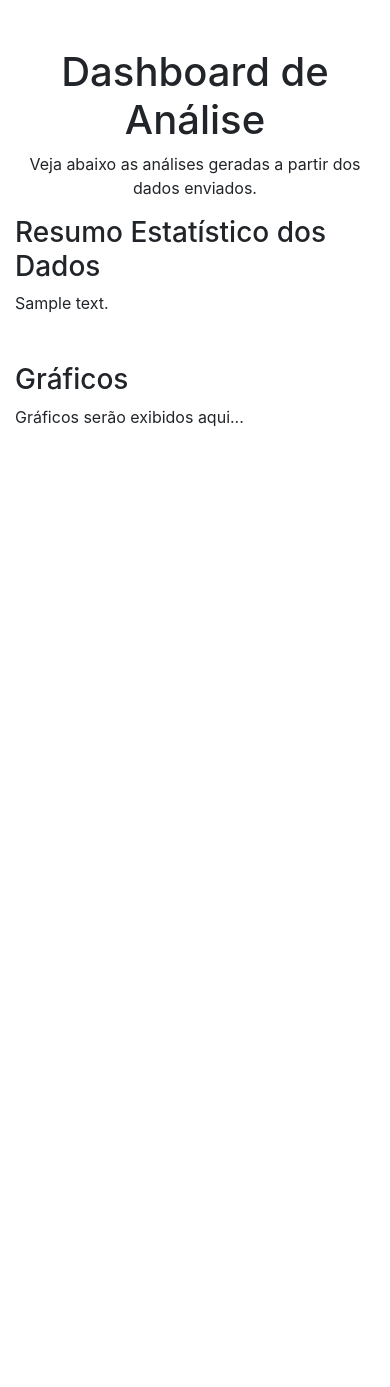
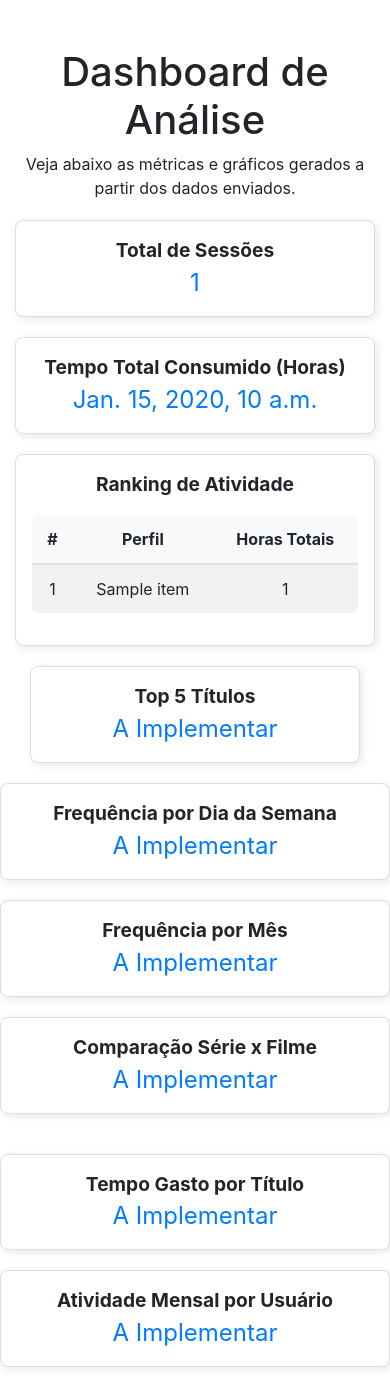
Before and after one commit to Joao-Messias/analise-dados-netflix, a Django app: template analysis/templates/analysis/dashboard.html in a window 390 px wide. Before the commit the page ends 427 px from the top, so only its background shows below. Run offline with Django 5.2, Linux system fonts and the light colour scheme; the template is opened without the code that fills it: most values are stand-ins (such as "Sample title", 1, 10 or a date in 2020); some libraries are stand-ins or nearby versions.

Commit message:
initialize project structure with DataCleaner and main metrics

```diff
--- a/analysis/services/data_cleaner.py
+++ b/analysis/services/data_cleaner.py
@@ -1,9 +1,13 @@
 class DataCleaner:
     @staticmethod
     def clean_data(data):
+        # Padronizar os nomes das colunas para substituir espaços por underscores
+        data.columns = data.columns.str.replace(' ', '_')
 
-        filtered_data = data[data['Supplemental Video Type'].isnull()]
+        # Filtrar os dados para manter apenas as linhas em que "Supplemental Video Type" é nulo
+        filtered_data = data[data['Supplemental_Video_Type'].isnull()]
 
+        # Criar a nova coluna "type" com base na presença de ":" no título
         filtered_data['type'] = filtered_data['Title'].apply(
             lambda x: 'tv series' if ':' in str(x) else 'movie'
         )
--- a/analysis/templates/analysis/dashboard.html
+++ b/analysis/templates/analysis/dashboard.html
@@ -5,21 +5,157 @@
     <meta name="viewport" content="width=device-width, initial-scale=1.0">
     <title>Dashboard</title>
     <link rel="stylesheet" href="https://stackpath.bootstrapcdn.com/bootstrap/4.5.2/css/bootstrap.min.css">
+    <style>
+        .card {
+            border: 1px solid #ddd;
+            border-radius: 8px;
+            padding: 15px;
+            text-align: center;
+            margin-bottom: 20px;
+            box-shadow: 2px 2px 8px rgba(0, 0, 0, 0.1);
+        }
+
+        .row {
+            margin-top: 20px;
+        }
+
+        .metric-title {
+            font-size: 1.2em;
+            font-weight: bold;
+        }
+
+        .metric-value {
+            font-size: 1.5em;
+            color: #007bff;
+        }
+
+        .table {
+            border: 1px solid #ddd;
+            border-radius: 8px;
+            overflow: hidden;
+        }
+
+        .table th, .table td {
+            text-align: center;
+        }
+
+        .table th {
+            background-color: #f8f9fa;
+            font-weight: bold;
+        }
+
+        .table-hover tbody tr:hover {
+            background-color: #f1f1f1;
+        }
+    </style>
 </head>
 <body>
 <div class="container mt-5">
     <h1 class="text-center">Dashboard de Análise</h1>
-    <p class="text-center">Veja abaixo as análises geradas a partir dos dados enviados.</p>
+    <p class="text-center">Veja abaixo as métricas e gráficos gerados a partir dos dados enviados.</p>
 
-    <!-- Exibe o resumo dos dados -->
-    <h3>Resumo Estatístico dos Dados</h3>
-    <div>
-        {{ data_summary|safe }}
+    <!-- Grade de Métricas -->
+    <div class="row">
+        <!-- Total de Sessões -->
+        <div class="col-md-3">
+            <div class="card">
+                <div class="metric-title">Total de Sessões</div>
+                <div class="metric-value">{{ total_sessions }}</div>
+            </div>
+        </div>
+
+        <!-- Tempo Total Consumido -->
+        <div class="col-md-3">
+            <div class="card">
+                <div class="metric-title">Tempo Total Consumido (Horas)</div>
+                <div class="metric-value">{{ total_time }}</div>
+            </div>
+        </div>
+
+        <!-- Ranking de Atividade por Usuário -->
+        <div class="col-md-3">
+            <div class="card">
+                <div class="metric-title">Ranking de Atividade</div>
+                <table class="table table-striped table-hover mt-3">
+                    <thead>
+                    <tr>
+                        <th>#</th>
+                        <th>Perfil</th>
+                        <th>Horas Totais</th>
+                    </tr>
+                    </thead>
+                    <tbody>
+                    {% for item in ranking_by_hours %}
+                        <tr>
+                            <td>{{ forloop.counter }}</td>
+                            <td>{{ item.Profile_Name }}</td>
+                            <td>{{ item.Total_Hours }}</td>
+                        </tr>
+                    {% endfor %}
+                    </tbody>
+                </table>
+            </div>
+        </div>
     </div>
 
-    <!-- Espaço reservado para gráficos -->
-    <h3 class="mt-5">Gráficos</h3>
-    <p>Gráficos serão exibidos aqui...</p>
+    <!-- Top 5 Títulos Mais Vistos -->
+    <div class="col-md-3">
+        <div class="card">
+            <div class="metric-title">Top 5 Títulos</div>
+            <div class="metric-value">A Implementar</div>
+        </div>
+    </div>
 </div>
+
+<!-- Grade de Gráficos -->
+<div class="row">
+    <!-- Frequência por Dia da Semana -->
+    <div class="col-md-4">
+        <div class="card">
+            <div class="metric-title">Frequência por Dia da Semana</div>
+            <div class="metric-value">A Implementar</div>
+        </div>
+    </div>
+
+    <!-- Frequência Assistida por Mês -->
+    <div class="col-md-4">
+        <div class="card">
+            <div class="metric-title">Frequência por Mês</div>
+            <div class="metric-value">A Implementar</div>
+        </div>
+    </div>
+
+    <!-- Comparação Série x Filme -->
+    <div class="col-md-4">
+        <div class="card">
+            <div class="metric-title">Comparação Série x Filme</div>
+            <div class="metric-value">A Implementar</div>
+        </div>
+    </div>
+</div>
+
+<!-- Outras Análises -->
+<div class="row">
+    <!-- Tempo Gasto por Título -->
+    <div class="col-md-6">
+        <div class="card">
+            <div class="metric-title">Tempo Gasto por Título</div>
+            <div class="metric-value">A Implementar</div>
+        </div>
+    </div>
+
+    <!-- Atividade Mensal por Usuário -->
+    <div class="col-md-6">
+        <div class="card">
+            <div class="metric-title">Atividade Mensal por Usuário</div>
+            <div class="metric-value">A Implementar</div>
+        </div>
+    </div>
+</div>
+</div>
+
+<script src="https://code.jquery.com/jquery-3.5.1.slim.min.js"></script>
+<script src="https://cdn.jsdelivr.net/npm/@popperjs/core@1.16.1/dist/umd/popper.min.js"></script>
+<script src="https://stackpath.bootstrapcdn.com/bootstrap/4.5.2/js/bootstrap.min.js"></script>
 </body>
 </html>
```
Also changed, not shown: analysis/services/metrics_handler.py (added, +46 -0 lines), analysis/views.py (+13 -1 lines).
